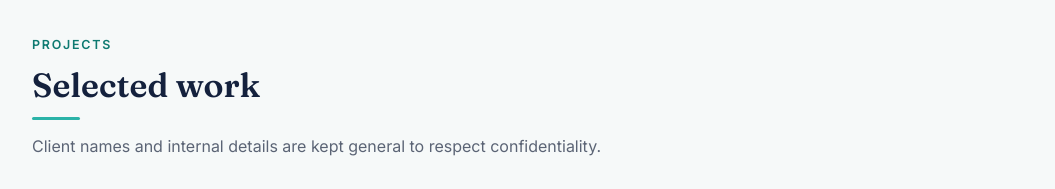
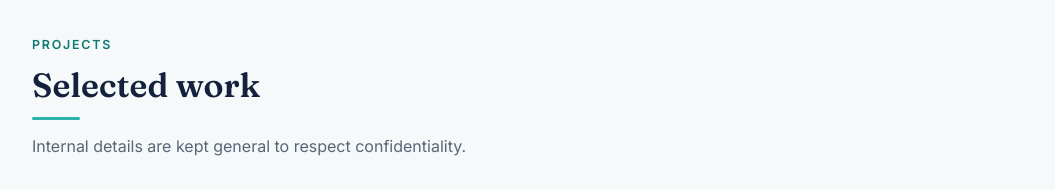
Before and after one commit to jacintakimani/jacintakimani.github.io, a plain HTML site: page index.html in a window 1280 px wide. Shown: the part 2560-2749 px from the top of the page, without its empty margins (112-1167 px from the left). Drawn offline with Linux system fonts and the light colour scheme.

Commit message:
index.html

```diff
--- a/index.html
+++ b/index.html
@@ -229,7 +229,7 @@
   <div class="wrap">
     <p class="eyebrow">Projects</p>
     <h2>Selected work</h2>
-    <p class="lead">Client names and internal details are kept general to respect confidentiality.</p>
+    <p class="lead">Internal details are kept general to respect confidentiality.</p>
     <div class="projects">
 
       <article class="project">
```
